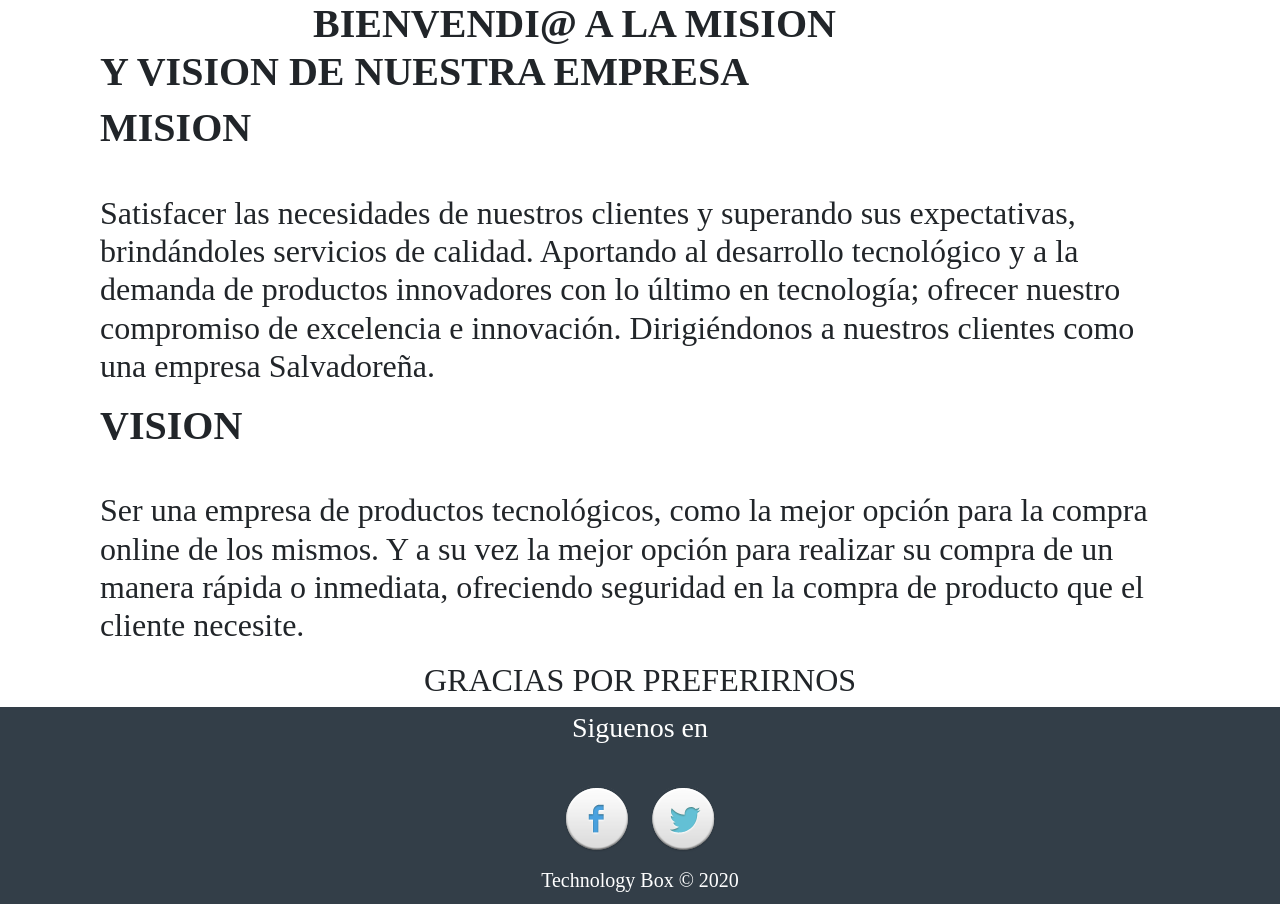
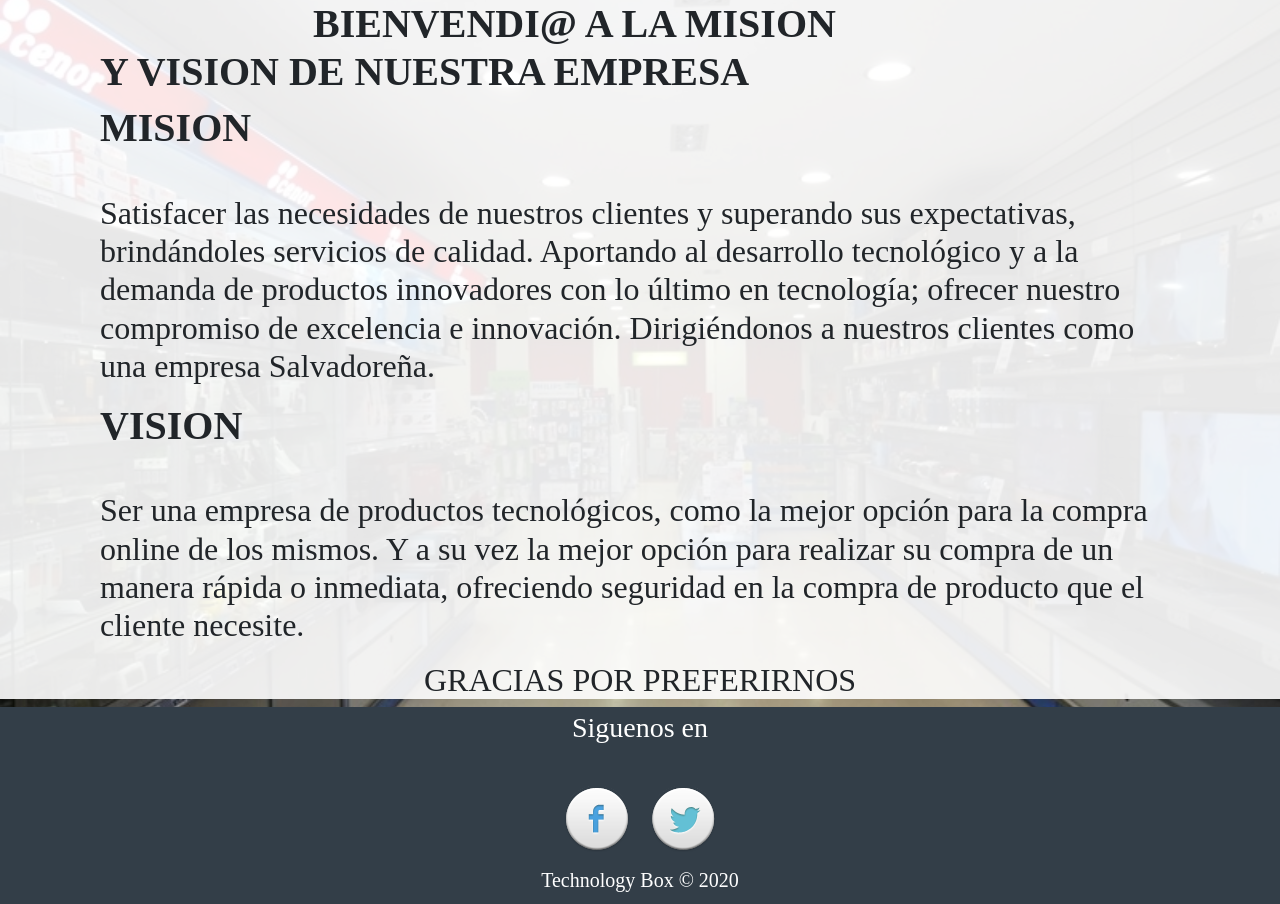
Before and after one commit to arguehacker/tienda, a PHP site: page /info.php in a window 1280 px wide. Shown: the part 100-1004 px from the top of the page. Run offline with PHP 8.4, Linux system fonts and the light colour scheme; some libraries are stand-ins or nearby versions; some web fonts are replaced.

Commit message:
Add files via upload

```diff
--- a/templates/nabvar.php
+++ b/templates/nabvar.php
@@ -3,11 +3,15 @@
   <head>
     <meta charset="utf-8">
     <title></title>
-    <link rel="stylesheet" href="style.css">
+         <!-- Bootstrap CSS -->
+    <link rel="stylesheet" href="css/bootstrap.min.css">
+    <link rel="stylesheet" href="css/style.css">
+    <link rel="stylesheet" href="css/media.css">
+    <link rel="stylesheet" href="css/normalize.css">
     <meta name="viewport" content="width=device-width, initial-scale=1">
     <link rel="stylesheet" href="https://use.fontawesome.com/releases/v5.6.1/css/all.css">
   </head>
-  <body>
+  <body id="container-page-index">
 
   <div class="header">
     <h2 class="logo">TECHNOLOGY BOX</h2>
@@ -26,11 +30,5 @@
     </ul>
   </div>
 
-         <!-- Bootstrap CSS -->
-    <link rel="stylesheet" href="css/bootstrap.min.css">
-    <link rel="stylesheet" href="css/style.css">
-    <link rel="stylesheet" href="css/media.css">
-    <link rel="stylesheet" href="css/normalize.css">
 
-
-<div class="content">
+<div class="content" id="new-prod-index">
```
